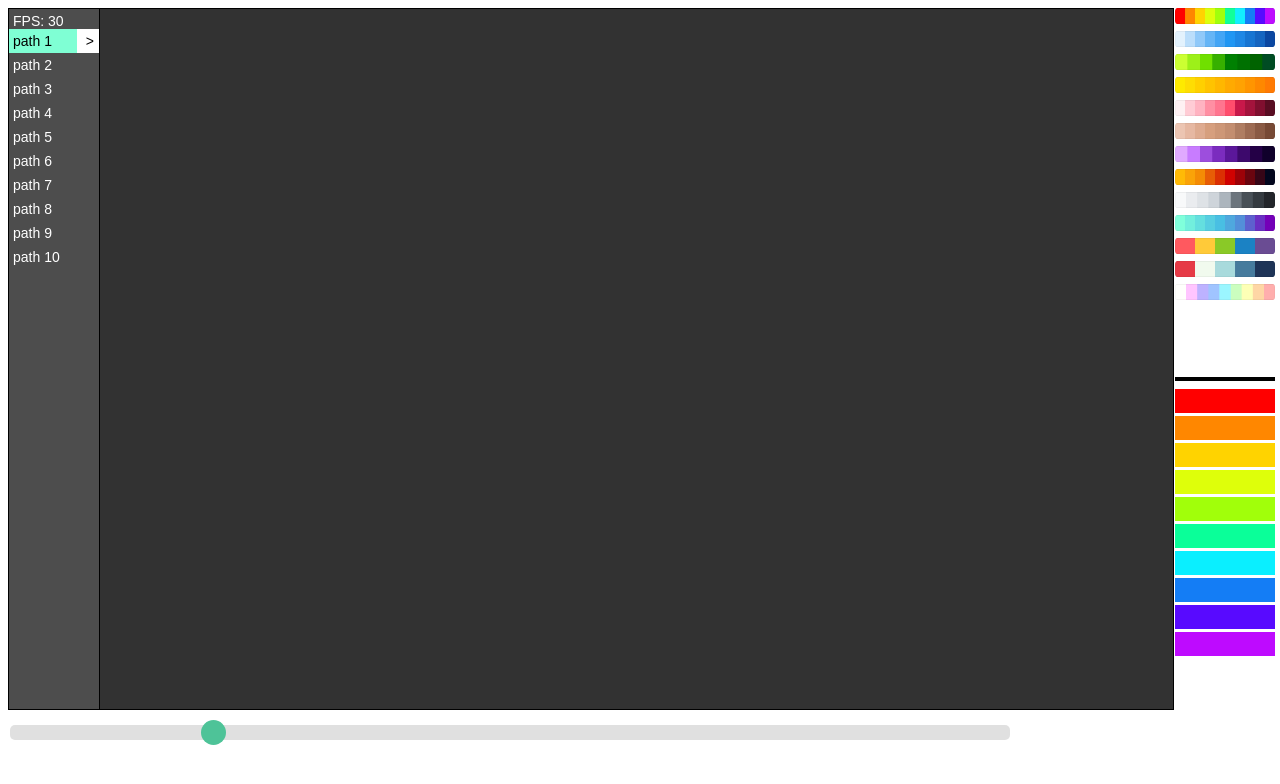
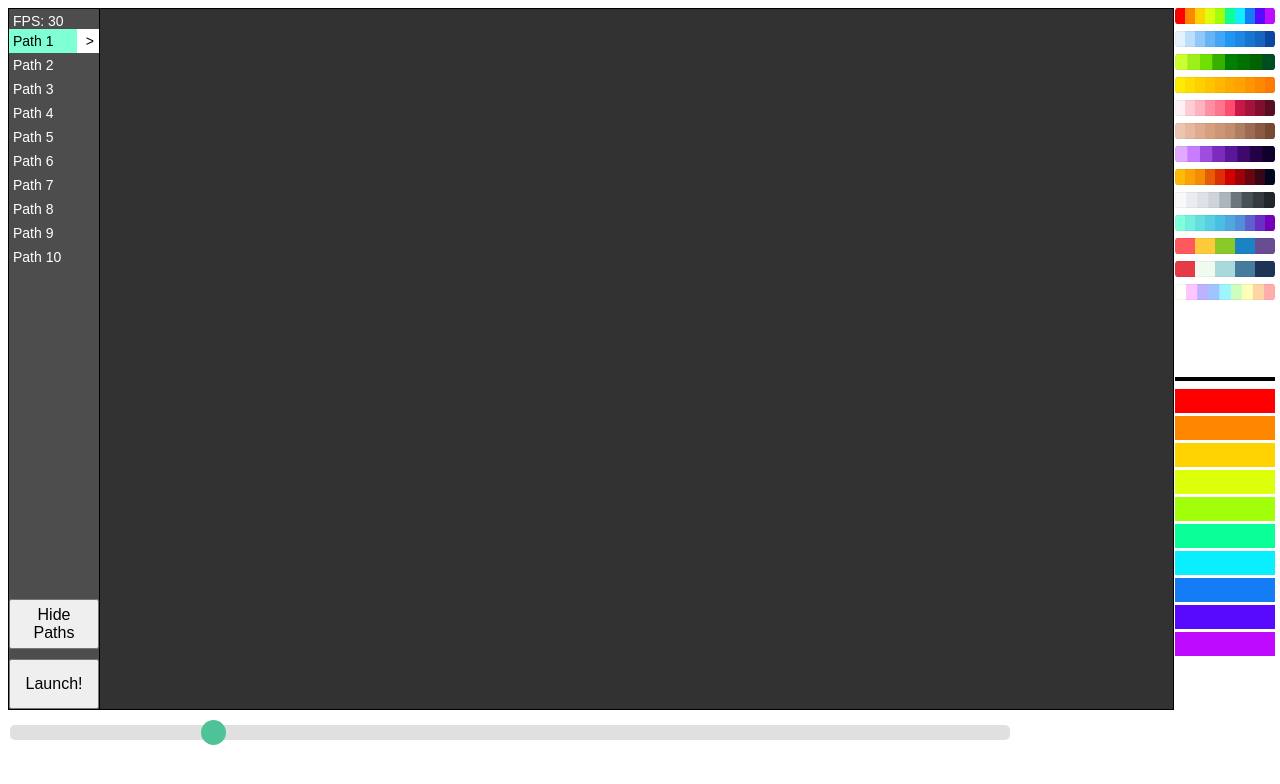
Before and after one commit to davidmchapman/turbo-crazy, a plain HTML site: page index.html in a window 1280 px wide. Drawn offline with Linux system fonts and the light colour scheme.

Commit message:
adds buttons

```diff
--- a/css/styles.css
+++ b/css/styles.css
@@ -139,6 +139,36 @@ body {
     width: 14px;
 }
 
+#tools #hide-paths {
+    position: absolute;
+    width: 100%;
+    top: 590px;
+    left: 0;
+}
+
+#tools #hide-paths-button {
+    display: block;
+    cursor: pointer;
+    font-size: 16px;
+    width: 100%;
+    height: 50px;
+}
+
+#tools #launch {
+    position: absolute;
+    width: 100%;
+    bottom: 0;
+    left: 0;
+}
+
+#tools #launch-button {
+    display: block;
+    cursor: pointer;
+    font-size: 16px;
+    width: 100%;
+    height: 50px;
+}
+
 #tools .slide-in {
     animation: slide-in 0.5s forwards;
 }
--- a/index.html
+++ b/index.html
@@ -9,9 +9,9 @@
   <title>Turbo Crazy</title>
   <meta name="description" content="Turbo Crazy">
 
-  <link rel="stylesheet" href="css/styles.min.css?v=1.3">
+  <link rel="stylesheet" href="css/styles.min.css?v=1.4">
 
-  <script type="module" src="js/turbo-crazy.min.js?v=1.8"></script>
+  <script type="module" src="js/turbo-crazy.min.js?v=1.9"></script>
 </head>
 
 <body>
@@ -51,44 +51,50 @@
       <div id="fps">
       </div>
       <div id="path-1" class="path selected-path">
-        <span class="path-name">path 1</span>
+        <span class="path-name">Path 1</span>
         <span class="path-toggle">&gt;</span>
       </div>
       <div id="path-2" class="path">
-        <span class="path-name">path 2</span>
+        <span class="path-name">Path 2</span>
         <span class="path-toggle">&gt;</span>
       </div>
       <div id="path-3" class="path">
-        <span class="path-name">path 3</span>
+        <span class="path-name">Path 3</span>
         <span class="path-toggle">&gt;</span>
       </div>
       <div id="path-4" class="path">
-        <span class="path-name">path 4</span>
+        <span class="path-name">Path 4</span>
         <span class="path-toggle">&gt;</span>
       </div>
       <div id="path-5" class="path">
-        <span class="path-name">path 5</span>
+        <span class="path-name">Path 5</span>
         <span class="path-toggle">&gt;</span>
       </div>
       <div id="path-6" class="path">
-        <span class="path-name">path 6</span>
+        <span class="path-name">Path 6</span>
         <span class="path-toggle">&gt;</span>
       </div>
       <div id="path-7" class="path">
-        <span class="path-name">path 7</span>
+        <span class="path-name">Path 7</span>
         <span class="path-toggle">&gt;</span>
       </div>
       <div id="path-8" class="path">
-        <span class="path-name">path 8</span>
+        <span class="path-name">Path 8</span>
         <span class="path-toggle">&gt;</span>
       </div>
       <div id="path-9" class="path">
-        <span class="path-name">path 9</span>
+        <span class="path-name">Path 9</span>
         <span class="path-toggle">&gt;</span>
       </div>
       <div id="path-10" class="path">
-        <span class="path-name">path 10</span>
+        <span class="path-name">Path 10</span>
         <span class="path-toggle">&gt;</span>
+      </div>
+      <div id="hide-paths">
+        <button id="hide-paths-button">Hide Paths</button>
+      </div>
+      <div id="launch">
+        <button id="launch-button">Launch!</button>
       </div>
     </div>
     <div id="path-editor" style="display: none;">
--- a/js/turbo-crazy.js
+++ b/js/turbo-crazy.js
@@ -100,6 +100,9 @@ document.addEventListener('DOMContentLoaded', (event) => {
     document.getElementById('ball-larger').addEventListener('click', increaseSize);
     document.getElementById('twirly').addEventListener('click', toggleTwirl);
 
+    document.getElementById('hide-paths-button').addEventListener('click', togglePaths);
+    document.getElementById('launch-button').addEventListener('click', launch);
+
     // make pallete-1 the active palette
     document.getElementById('palette-7').click();
 
@@ -114,32 +117,11 @@ function checkKey(e) {
 
     switch (e.code) {
         case 'Space':
-            let path = paths.get(activePath);
-            let ball = new Ball(path.ballSize, ballColor);
-
-            // Don't add the ball to the path if it would
-            // occupy the same node as another equal ball.
-            // You can only see one ball at each node.
-            let found = false;
-
-            for (let i = 0; i < path.balls.length; i++) {
-                if (path.balls[i].pathNodeIndex === 0) {
-                    found = true;
-
-                    if (!path.balls[i].equals(ball)) {
-                        path.balls[i] = ball;
-                    }
-                }
-            }
-
-            if (!found) {
-                path.balls.push(ball);
-            }
-
+            launch();
             break;
 
         case 'KeyH':
-            showPath = !showPath;
+            togglePaths();
             break;
 
         case 'KeyL':
@@ -227,6 +209,34 @@ function checkKey(e) {
     }
 
     return false;
+}
+
+function togglePaths() {
+    showPath = !showPath;h
+}
+
+function launch() {
+    let path = paths.get(activePath);
+    let ball = new Ball(path.ballSize, ballColor);
+
+    // Don't add the ball to the path if it would
+    // occupy the same node as another equal ball.
+    // You can only see one ball at each node.
+    let found = false;
+
+    for (let i = 0; i < path.balls.length; i++) {
+        if (path.balls[i].pathNodeIndex === 0) {
+            found = true;
+
+            if (!path.balls[i].equals(ball)) {
+                path.balls[i] = ball;
+            }
+        }
+    }
+
+    if (!found) {
+        path.balls.push(ball);
+    }
 }
 
 function toggleTwirl() {
```
Also changed, not shown: css/styles.min.css, js/turbo-crazy.min.js.
